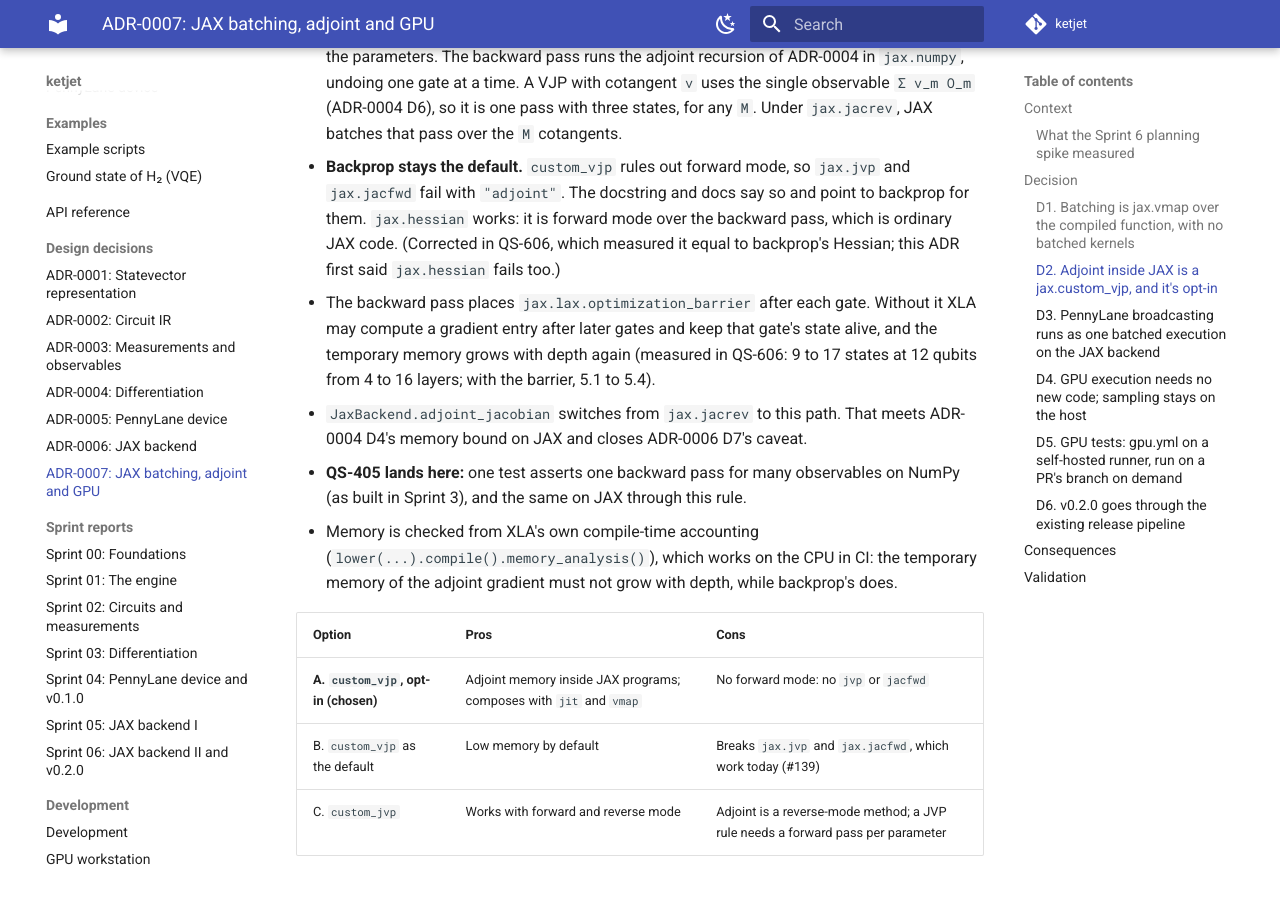
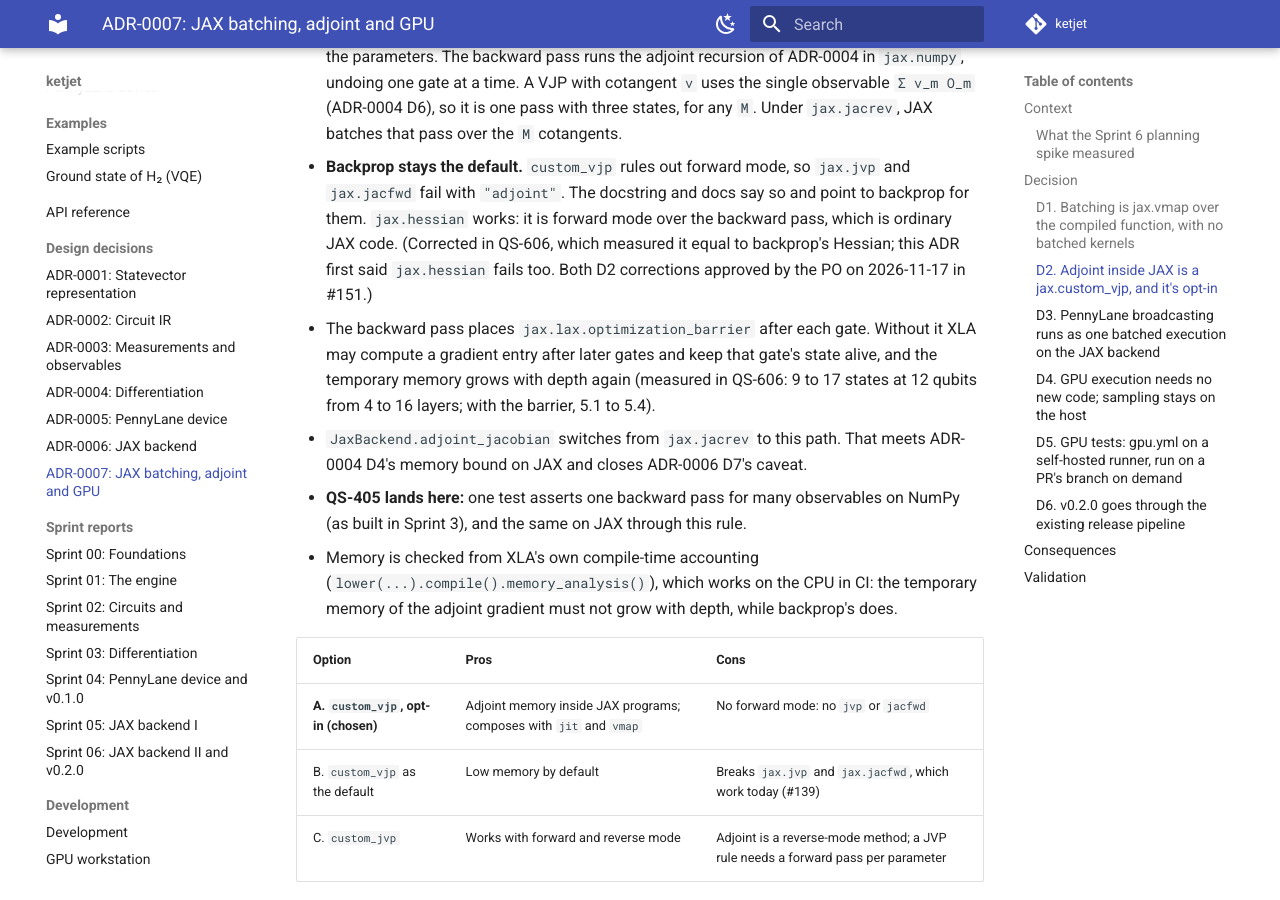
Before and after one commit to hasanahmed77/high-performance-differentiable-quantum-simulator, an MkDocs documentation site: the page built from docs/adr/0007-jax-batching-adjoint-gpu.md, in a window 1280 px wide and 900 px high, scrolled down 2461 px. Built offline with MkDocs 1.6.1 and Material for MkDocs 9.7.7, drawn with Linux system fonts in a browser that asks for light colours; nearby versions of some CDN libraries; comment, search, counter and statistics services are not loaded.

Commit message:
docs: record PO approval of the ADR-0007 D2 corrections
Co-Authored-By: Claude Opus 5.5 <noreply@anthropic.com>

```diff
--- a/docs/adr/0007-jax-batching-adjoint-gpu.md
+++ b/docs/adr/0007-jax-batching-adjoint-gpu.md
@@ -69,7 +69,8 @@ What the code already does:
 - **Backprop stays the default.** `custom_vjp` rules out forward mode, so `jax.jvp` and `jax.jacfwd` fail
   with `"adjoint"`. The docstring and docs say so and point to backprop for them. `jax.hessian` works: it is
   forward mode over the backward pass, which is ordinary JAX code. (Corrected in QS-606, which measured it equal to
-  backprop's Hessian; this ADR first said `jax.hessian` fails too.)
+  backprop's Hessian; this ADR first said `jax.hessian` fails too. Both D2 corrections approved by the PO
+  on 2026-11-17 in #151.)
 - The backward pass places `jax.lax.optimization_barrier` after each gate. Without it XLA may compute a gradient
   entry after later gates and keep that gate's state alive, and the temporary memory grows with depth again
   (measured in QS-606: 9 to 17 states at 12 qubits from 4 to 16 layers; with the barrier, 5.1 to 5.4).
```
